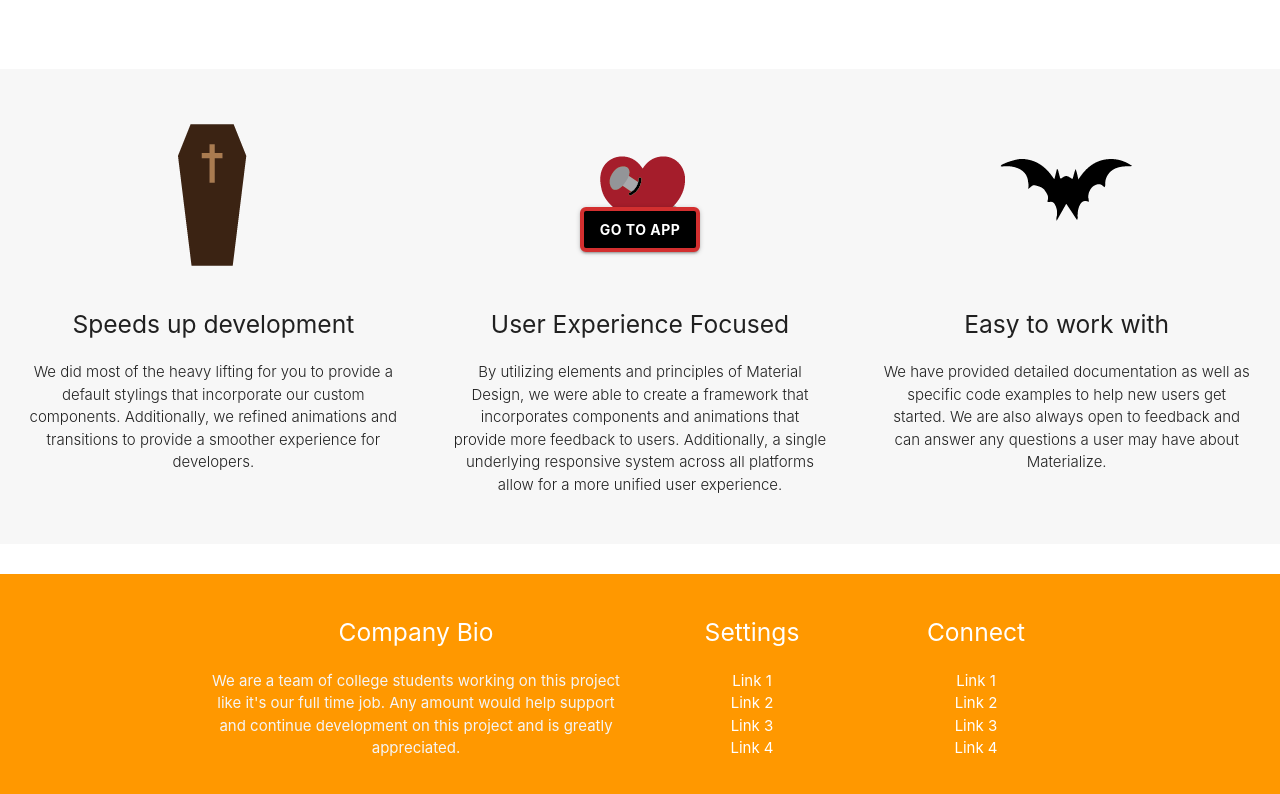
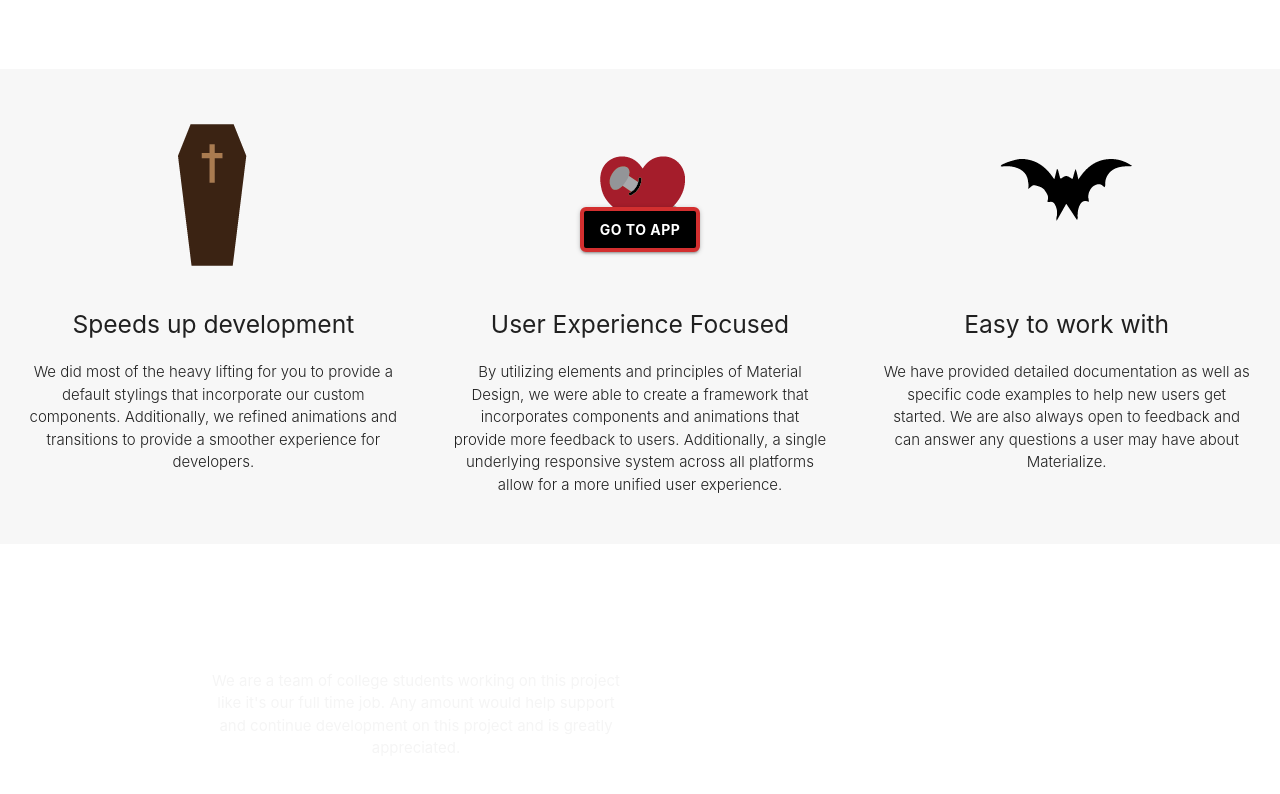
Before and after one commit to count-stockula/count-stockula, a React (Create React App) app in the folder client/: page /about in a window 1280 px wide. Shown: the part 538-1332 px from the top of the page. Built offline with nearby package versions, Linux system fonts and the light colour scheme.

Commit message:
white background

```diff
--- a/client/src/pages/About/About.js
+++ b/client/src/pages/About/About.js
@@ -78,7 +78,7 @@ export default class About extends PureComponent {
               </div>
             </div>
 
-            <footer className="page-footer orange">
+            <footer className="page-footer white">
               <div className="container">
                 <div className="row">
                   <div className="col l6 s12">
```
